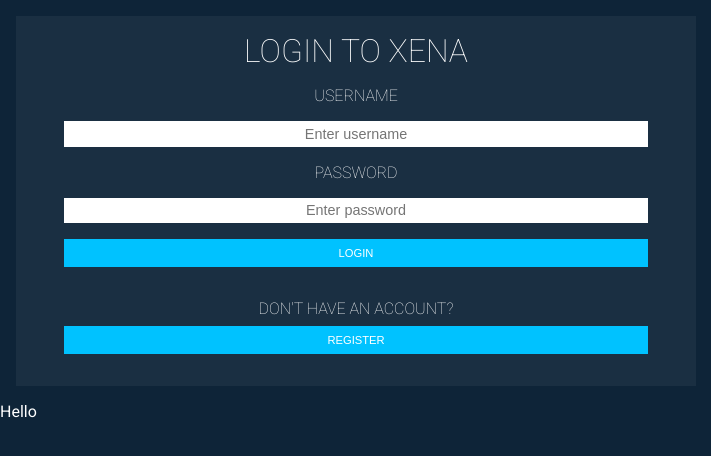
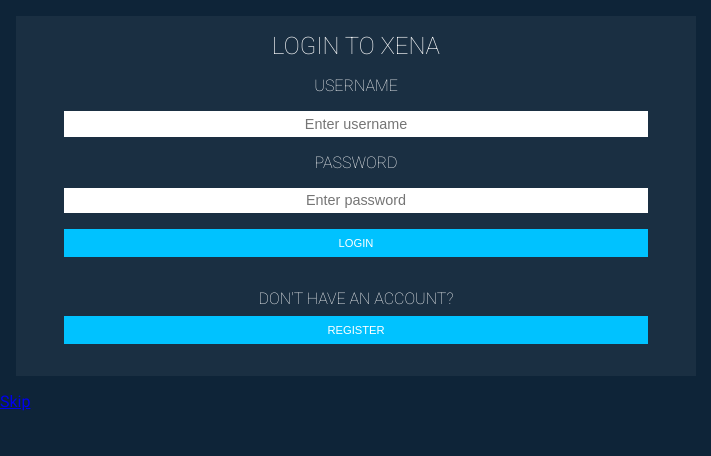
Before and after one commit to markobrkovic/xena, a React (Vite) app: page / in a window 1280 px wide. Shown: the top 456 px of the page, without its empty margins (0-711 px from the left). Built offline with nearby package versions, Linux system fonts and the light colour scheme; no server answers.

Commit message:
:sparkles: Install router and add basic routing

```diff
--- a/package.json
+++ b/package.json
@@ -21,11 +21,13 @@
     "cors": "^2.8.5",
     "dotenv": "^10.0.0",
     "express": "^4.17.1",
+    "history": "^5.1.0",
     "http-proxy-middleware": "^2.0.1",
     "mongodb": "^4.2.0",
     "node-fetch": "^2.0.0",
     "react": "^17.0.0",
-    "react-dom": "^17.0.0"
+    "react-dom": "^17.0.0",
+    "react-router-dom": "^6.1.1"
   },
   "devDependencies": {
     "@babel/core": "^7.16.0",
--- a/src/App.tsx
+++ b/src/App.tsx
@@ -1,27 +1,14 @@
-import { useEffect, useState } from 'react';
+import { Link } from 'react-router-dom';
 import LoginForm from './components/LoginForm/LoginForm';
+import Homepage from './Pages/Homepage/Homepage';
 
 function App() {
-  const [message, setMessage] = useState('');
-
-  useEffect(() => {
-    async function doFetch() {
-      const response = await fetch('/api/hello');
-      const result = await response.json();
-      setMessage(result.message);
-    }
-    doFetch();
-
-    // fetch('/api/hello')
-    //   .then((response) => response.json())
-    //   .then((result) => setMessage(result.message));
-  }, []);
-
   return (
     <>
-      <LoginForm />
-      <p>Hello</p>
-      <p>{message}</p>
+      <nav>
+        <LoginForm />
+        <Link to="/games">Skip</Link>
+      </nav>
     </>
   );
 }
--- a/src/Pages/Homepage/Homepage.tsx
+++ b/src/Pages/Homepage/Homepage.tsx
@@ -17,9 +17,6 @@ export default function Homepage(): JSX.Element {
         backgroundColor="primary"
         size="medium"
       />
-      <h2 className={styles.headline}>Featured</h2>
-      <FeaturedGame />
-      <h2 className={styles.headline}>All Games</h2>
       <GameList />
     </>
   );
--- a/src/main.tsx
+++ b/src/main.tsx
@@ -1,11 +1,18 @@
-import React from 'react';
-import ReactDOM from 'react-dom';
+import { render } from 'react-dom';
+import { BrowserRouter, Route, Routes } from 'react-router-dom';
+import App from './App';
 import './global.css';
-import App from './App';
+import Homepage from './Pages/Homepage/Homepage';
+import Wishlist from './Pages/Wishlist/Wishlist';
 
-ReactDOM.render(
-  <React.StrictMode>
-    <App />
-  </React.StrictMode>,
-  document.getElementById('root')
+const rootElement = document.getElementById('root');
+render(
+  <BrowserRouter>
+    <Routes>
+      <Route path="/" element={<App />} />
+      <Route path="games" element={<Homepage />} />
+      <Route path="wishlist" element={<Wishlist />} />
+    </Routes>
+  </BrowserRouter>,
+  rootElement
 );
```
Also changed, not shown: 2 other files (tests, documents, lock files or other folders).
